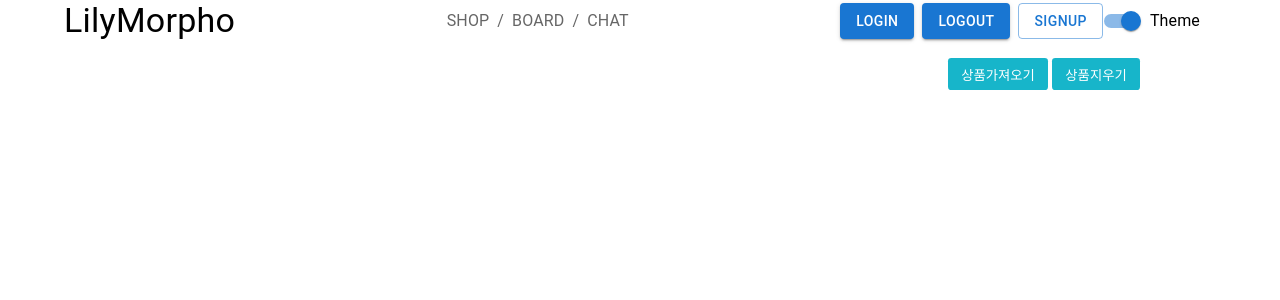
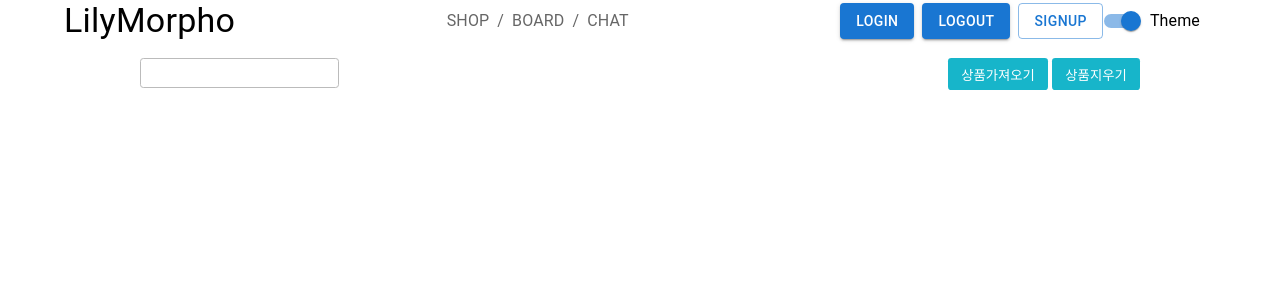
Before and after one commit to LilyMorpho/_0828-codelab-vite, a React (Vite) app: page /shop in a window 1280 px wide. Shown: the top 300 px of the page. Built offline with nearby package versions, Linux system fonts and the light colour scheme; a web font is replaced by a local one.

Commit message:
class search input reallocate

```diff
--- a/src/assets/styles/app.scss
+++ b/src/assets/styles/app.scss
@@ -23,6 +23,9 @@
           &.active {
             display: block;
           }
+        }
+        .search-input{
+          border: 1px, solid #bbb;
         }
       }
     }
```
